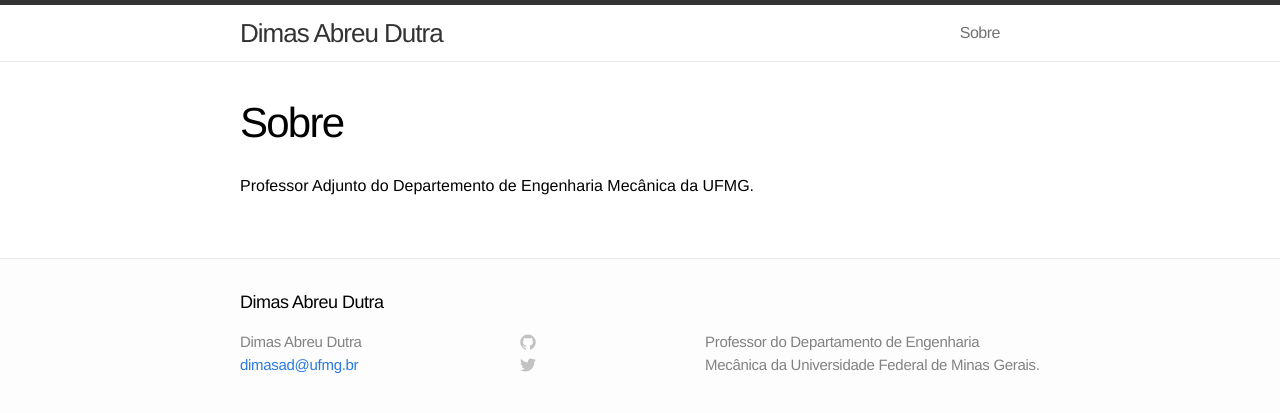
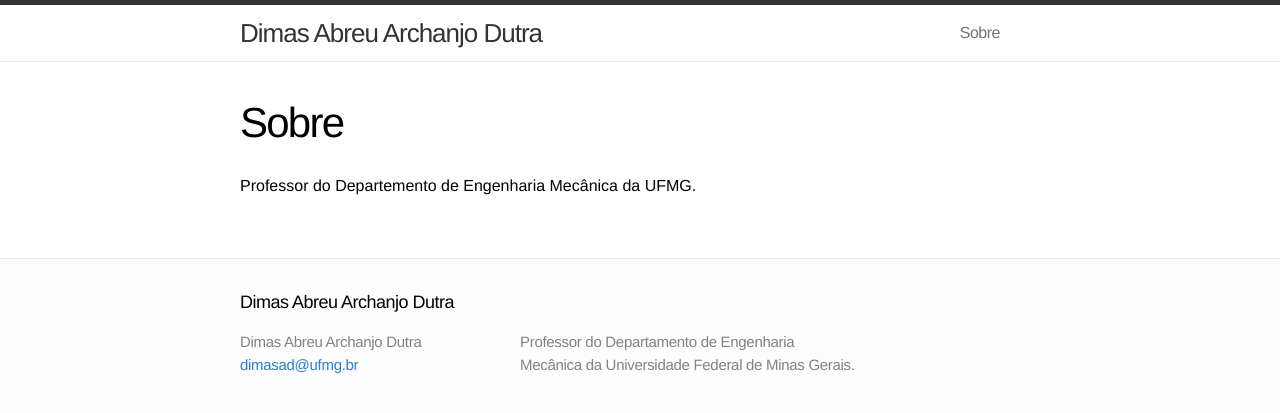
Before and after one commit to dimasad/dimasad.github.io.OLD, a Jekyll site: the page built from about.md, in a window 1280 px wide. Shown: the top 413 px of the page. Built offline with Jekyll 4.4.1, drawn with Linux system fonts in a browser that asks for light colours.

Commit message:
Atualização do nome e retirada de coisas desnecessárias do rodapé.

```diff
--- a/_config.yml
+++ b/_config.yml
@@ -1,5 +1,5 @@
 # Site settings
-title: Dimas Abreu Dutra
+title: Dimas Abreu Archanjo Dutra
 email: dimasad@ufmg.br
 description: >
   Professor do Departamento de Engenharia Mecânica da Universidade Federal
--- a/_includes/footer.html
+++ b/_includes/footer.html
@@ -11,47 +11,6 @@
       </ul>
     </div>
 
-    <div class="footer-col-2 column">
-      <ul>
-        <li>
-          <a href="https://github.com/{{ site.username }}">
-            <span class="icon github">
-              <svg version="1.1" class="github-icon-svg" xmlns="http://www.w3.org/2000/svg" xmlns:xlink="http://www.w3.org/1999/xlink" x="0px" y="0px"
-                 viewBox="0 0 16 16" enable-background="new 0 0 16 16" xml:space="preserve">
-                <path fill-rule="evenodd" clip-rule="evenodd" fill="#C2C2C2" d="M7.999,0.431c-4.285,0-7.76,3.474-7.76,7.761
-                c0,3.428,2.223,6.337,5.307,7.363c0.388,0.071,0.53-0.168,0.53-0.374c0-0.184-0.007-0.672-0.01-1.32
-                c-2.159,0.469-2.614-1.04-2.614-1.04c-0.353-0.896-0.862-1.135-0.862-1.135c-0.705-0.481,0.053-0.472,0.053-0.472
-                c0.779,0.055,1.189,0.8,1.189,0.8c0.692,1.186,1.816,0.843,2.258,0.645c0.071-0.502,0.271-0.843,0.493-1.037
-                C4.86,11.425,3.049,10.76,3.049,7.786c0-0.847,0.302-1.54,0.799-2.082C3.768,5.507,3.501,4.718,3.924,3.65
-                c0,0,0.652-0.209,2.134,0.796C6.677,4.273,7.34,4.187,8,4.184c0.659,0.003,1.323,0.089,1.943,0.261
-                c1.482-1.004,2.132-0.796,2.132-0.796c0.423,1.068,0.157,1.857,0.077,2.054c0.497,0.542,0.798,1.235,0.798,2.082
-                c0,2.981-1.814,3.637-3.543,3.829c0.279,0.24,0.527,0.713,0.527,1.437c0,1.037-0.01,1.874-0.01,2.129
-                c0,0.208,0.14,0.449,0.534,0.373c3.081-1.028,5.302-3.935,5.302-7.362C15.76,3.906,12.285,0.431,7.999,0.431z"/>
-              </svg>
-            </span>
-            <span class="username">{{ site.username }}</span>
-          </a>
-        </li>
-        <li>
-          <a href="https://twitter.com/{{ site.username }}">
-            <span class="icon twitter">
-              <svg version="1.1" class="twitter-icon-svg" xmlns="http://www.w3.org/2000/svg" xmlns:xlink="http://www.w3.org/1999/xlink" x="0px" y="0px"
-                 viewBox="0 0 16 16" enable-background="new 0 0 16 16" xml:space="preserve">
-                <path fill="#C2C2C2" d="M15.969,3.058c-0.586,0.26-1.217,0.436-1.878,0.515c0.675-0.405,1.194-1.045,1.438-1.809
-                c-0.632,0.375-1.332,0.647-2.076,0.793c-0.596-0.636-1.446-1.033-2.387-1.033c-1.806,0-3.27,1.464-3.27,3.27
-                c0,0.256,0.029,0.506,0.085,0.745C5.163,5.404,2.753,4.102,1.14,2.124C0.859,2.607,0.698,3.168,0.698,3.767
-                c0,1.134,0.577,2.135,1.455,2.722C1.616,6.472,1.112,6.325,0.671,6.08c0,0.014,0,0.027,0,0.041c0,1.584,1.127,2.906,2.623,3.206
-                C3.02,9.402,2.731,9.442,2.433,9.442c-0.211,0-0.416-0.021-0.615-0.059c0.416,1.299,1.624,2.245,3.055,2.271
-                c-1.119,0.877-2.529,1.4-4.061,1.4c-0.264,0-0.524-0.015-0.78-0.046c1.447,0.928,3.166,1.469,5.013,1.469
-                c6.015,0,9.304-4.983,9.304-9.304c0-0.142-0.003-0.283-0.009-0.423C14.976,4.29,15.531,3.714,15.969,3.058z"/>
-              </svg>
-            </span>
-            <span class="username">{{ site.username }}</span>
-          </a>
-        </li>
-      </ul>
-    </div>
-
     <div class="footer-col-3 column">
       <p class="text">{{ site.description }}</p>
     </div>
--- a/about.md
+++ b/about.md
@@ -4,4 +4,4 @@
 permalink: /about/
 ---
 
-Professor Adjunto do Departemento de Engenharia Mecânica da UFMG.
+Professor do Departemento de Engenharia Mecânica da UFMG.
```
